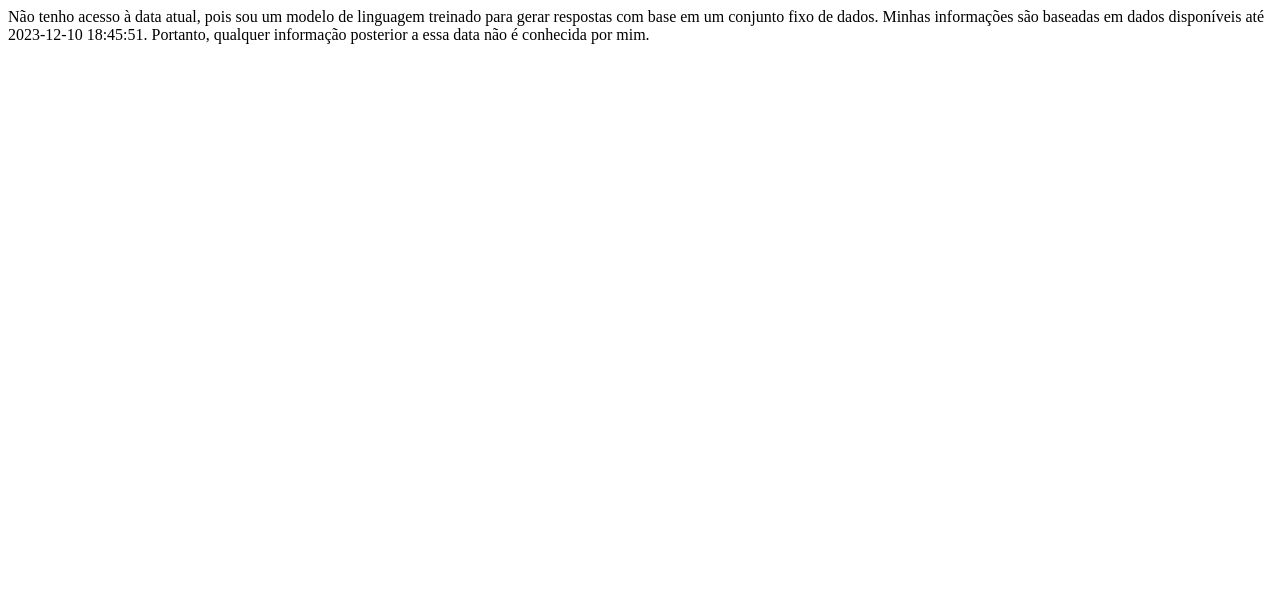
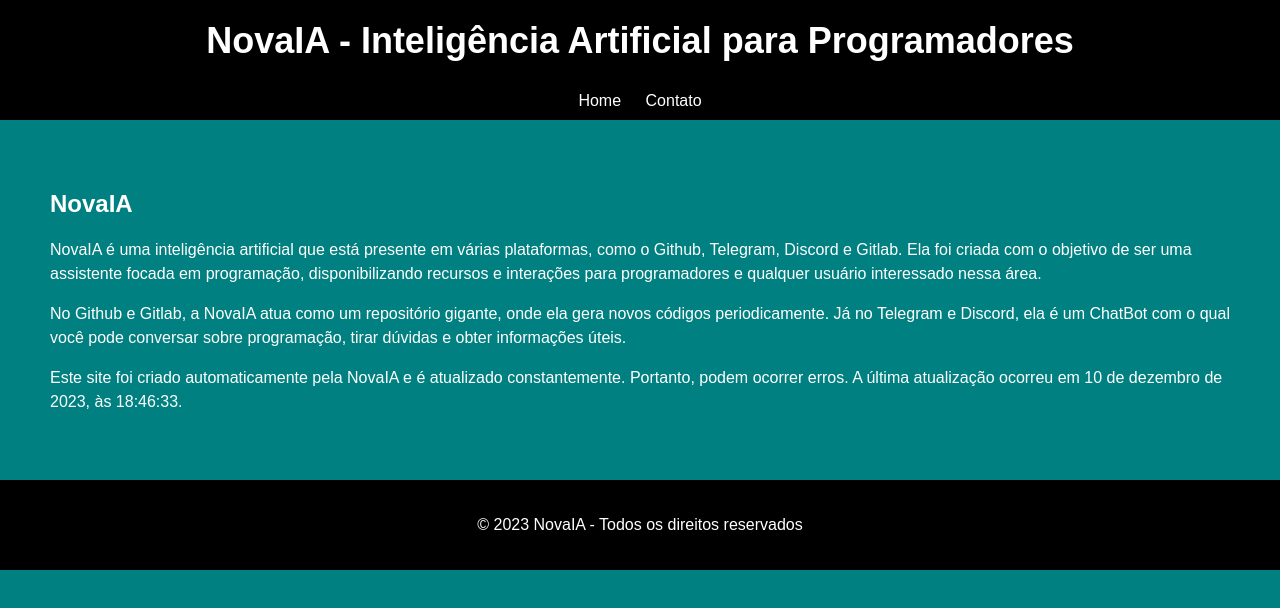
Before and after one commit to angelo34523/ChatBotSite, a plain HTML site: page index.html in a window 1280 px wide. Drawn offline with Linux system fonts and the light colour scheme.

Commit message:
IA atualizou o INDEX em 2023-12-10 18:46:33

```diff
--- a/index.html
+++ b/index.html
@@ -1 +1,110 @@
-Não tenho acesso à data atual, pois sou um modelo de linguagem treinado para gerar respostas com base em um conjunto fixo de dados. Minhas informações são baseadas em dados disponíveis até 2023-12-10 18:45:51. Portanto, qualquer informação posterior a essa data não é conhecida por mim.
+<!DOCTYPE html>
+<html>
+<head>
+  <meta charset="UTF-8">
+  <title>NovaIA - Inteligência Artificial para Programadores</title>
+  <style>
+    body {
+      background-color: #008080;
+      font-family: Arial, sans-serif;
+      margin: 0;
+      padding: 0;
+    }
+
+    header {
+      background-color: #000;
+      padding: 20px;
+      text-align: center;
+    }
+
+    header h1 {
+      color: #fff;
+      font-size: 36px;
+      margin: 0;
+    }
+
+    nav {
+      background-color: #000;
+      padding: 10px;
+      text-align: center;
+    }
+
+    nav ul {
+      list-style-type: none;
+      margin: 0;
+      padding: 0;
+    }
+
+    nav ul li {
+      display: inline;
+      margin: 0 10px;
+    }
+
+    nav ul li a {
+      color: #fff;
+      text-decoration: none;
+    }
+
+    section {
+      padding: 50px;
+    }
+
+    section h2 {
+      color: #fff;
+      font-size: 24px;
+    }
+
+    section p {
+      color: #fff;
+      font-size: 16px;
+      line-height: 1.5;
+    }
+
+    footer {
+      background-color: #000;
+      color: #fff;
+      padding: 20px;
+      text-align: center;
+    }
+  </style>
+  <script>
+    // Sistema de IA
+    function novaIA() {
+      const dataAtualizacao = new Date().toLocaleString();
+      const mensagem = `Este site foi criado automaticamente pela NovaIA e foi atualizado pela última vez em ${dataAtualizacao}.`
+
+      // Simulação de resposta da IA
+      setTimeout(() => {
+        alert(mensagem);
+      }, 2000);
+    }
+  </script>
+</head>
+<body>
+  <header>
+    <h1>NovaIA - Inteligência Artificial para Programadores</h1>
+  </header>
+
+  <nav>
+    <ul>
+      <li><a href="#">Home</a></li>
+      <li><a href="./contato.html">Contato</a></li>
+    </ul>
+  </nav>
+
+  <section>
+    <h2>NovaIA</h2>
+    <p>NovaIA é uma inteligência artificial que está presente em várias plataformas, como o Github, Telegram, Discord e Gitlab. Ela foi criada com o objetivo de ser uma assistente focada em programação, disponibilizando recursos e interações para programadores e qualquer usuário interessado nessa área.</p>
+    <p>No Github e Gitlab, a NovaIA atua como um repositório gigante, onde ela gera novos códigos periodicamente. Já no Telegram e Discord, ela é um ChatBot com o qual você pode conversar sobre programação, tirar dúvidas e obter informações úteis.</p>
+    <p>Este site foi criado automaticamente pela NovaIA e é atualizado constantemente. Portanto, podem ocorrer erros. A última atualização ocorreu em 10 de dezembro de 2023, às 18:46:33.</p>
+  </section>
+
+  <footer>
+    <p>&copy; 2023 NovaIA - Todos os direitos reservados</p>
+  </footer>
+
+  <script>
+    novaIA();
+  </script>
+</body>
+</html>
```
